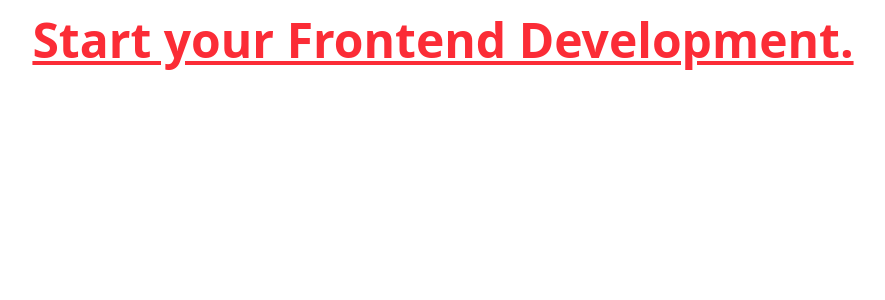
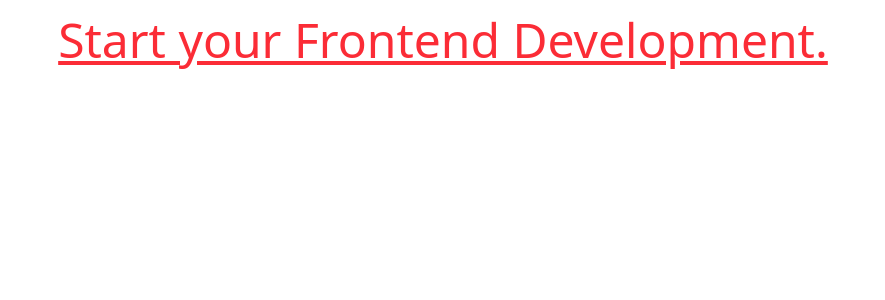
Before and after one commit to parth-vadodaria-itp/Weather-App, a React (Vite) app in the folder frontend/: page / in a window 1280 px wide. Shown: the top 300 px of the page, without its empty margins (197-1082 px from the left). Built offline with nearby package versions, Linux system fonts and the light colour scheme.

Commit message:
test: testing the branch protection rule working.

```diff
--- a/frontend/src/App.jsx
+++ b/frontend/src/App.jsx
@@ -3,7 +3,7 @@ import './App.css'
 function App() {
   return (
     <>
-      <h1 className="text-5xl text-red-500 text-center m-4 font-bold underline">
+      <h1 className="text-5xl text-red-500 text-center m-4 font-italic underline">
         Start your Frontend Development.
       </h1>
     </>
```
